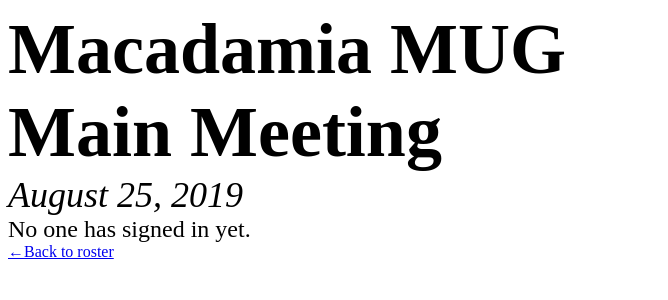
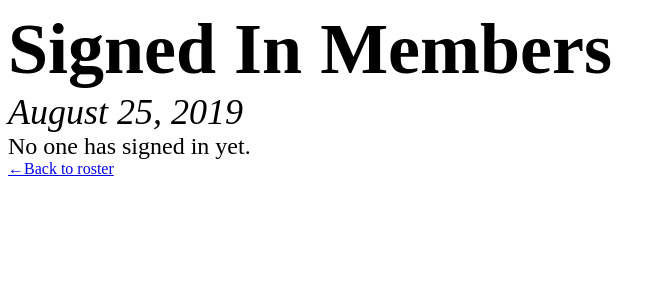
Before and after one commit to macprince/php_logbook, a PHP site: page /print.php in a window 1280 px wide. Shown: the top 300 px of the page, without its empty margins (0-668 px from the left). Run offline with PHP 8.4, Linux system fonts and the light colour scheme.

Commit message:
Remove specific references
This was originally written for a (now defunct) Mac user group, so remove references to that group.

```diff
--- a/index.php
+++ b/index.php
@@ -3,7 +3,7 @@
 <html>
 <head>
 	<meta http-equiv="Content-Type" content="text/html; charset=utf-8">
-	<title>Macadamia MUG - Web Sign In</title>
+	<title>Web Sign In</title>
 <style type="text/css">
 		label{font-size:4em;}
 		button{font-size:3em;}
--- a/members.php
+++ b/members.php
@@ -21,7 +21,7 @@
 	</head>
 	<body>
 		<div class="header">
-			<strong>Macadamia MUG Main Meeting</strong><br />
+			<strong>Signed In Members</strong><br />
 		<?php
 		echo "<em class='big'>$today</em>\n</div>";
 		$filename = "members.txt";
--- a/print.php
+++ b/print.php
@@ -21,8 +21,7 @@
 	<body onload="window.print()">
 		<div id="header">
 		<strong>
-			Macadamia MUG<br />
-			Main Meeting
+			Signed In Members
 		</strong><br />
 		<?php
 		echo "<em>$today</em>
```
